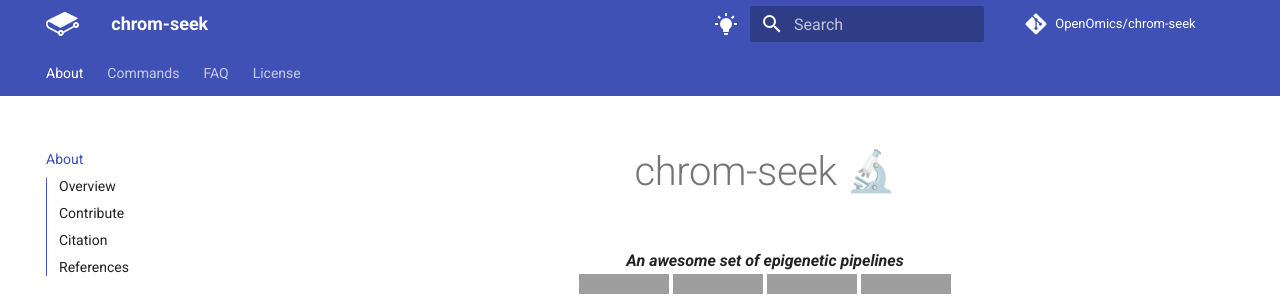
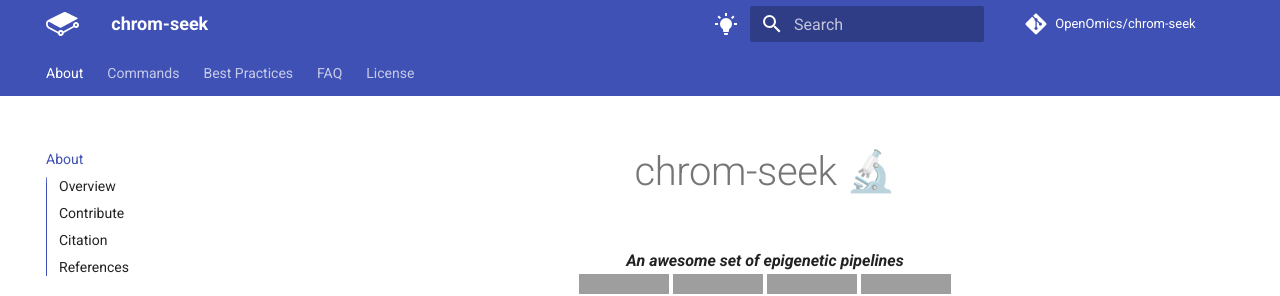
Before and after one commit to OpenOmics/chrom-seek, an MkDocs documentation site: the page built from docs/index.md, in a window 1280 px wide and 900 px high. Shown: the top 296 px of the window. Built offline with MkDocs 1.6.1 and Material for MkDocs 9.7.7, drawn with Linux system fonts in a browser that asks for light colours; comment, search, counter and statistics services are not loaded; the version menu is left out; grey boxes are pictures that could not be loaded.

Commit message:
Adding best practices page to nav

```diff
--- a/mkdocs.yml
+++ b/mkdocs.yml
@@ -102,6 +102,7 @@ nav:
     - chrom-seek unlock: usage/unlock.md
     - chrom-seek install: usage/install.md
     - chrom-seek cache: usage/cache.md
+  - Best Practices: best_practices.md
   - FAQ:
     - Glossary of terms: faq/glossary.md
     - General Questions: faq/questions.md
```
